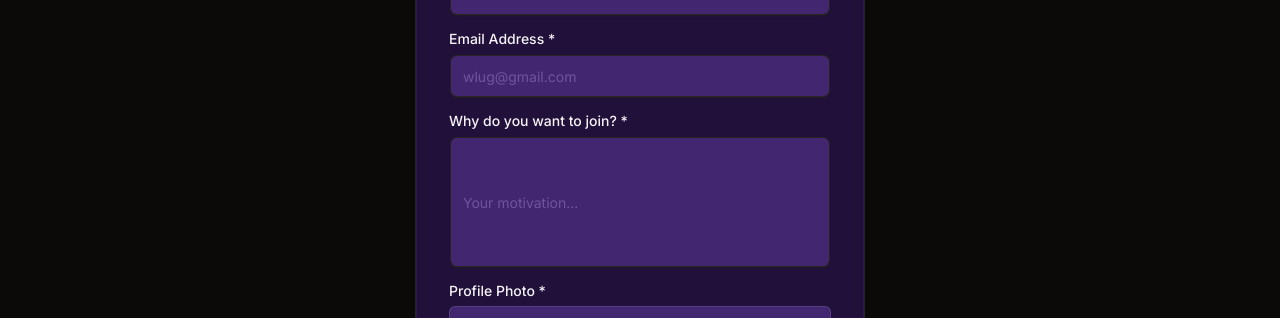
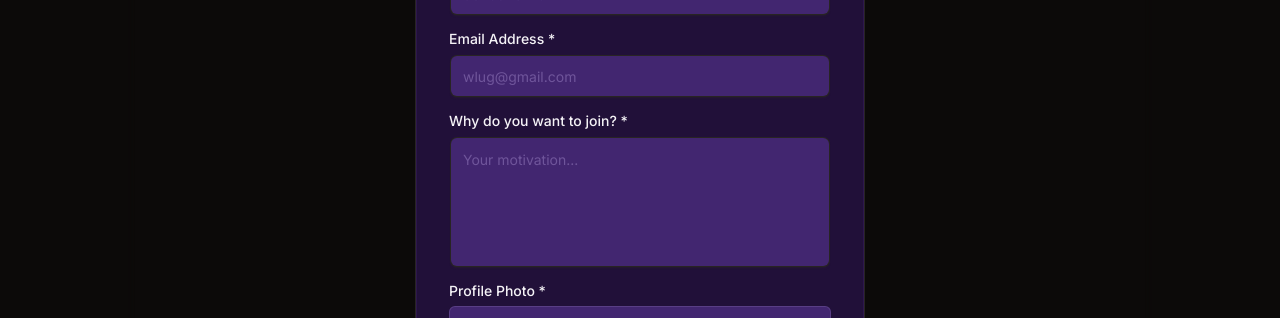
Before and after one commit to avadhutmali/WLUG_Member_Board_2_Hiring, a Next.js app: page / in a window 1280 px wide. Shown: the part 1520-1838 px from the top of the page. Built offline with nearby package versions, Linux system fonts and the light colour scheme.

Commit message:
Fixes suggested

```diff
--- a/src/app/page.tsx
+++ b/src/app/page.tsx
@@ -50,7 +50,7 @@ export default function Home() {
             <div id="home">
               <HeroSection />
             </div>
-            <div id="Register">
+            <div id="register">
               <Page2 />
             </div>
             <Footer/>
--- a/src/components/Footer.tsx
+++ b/src/components/Footer.tsx
@@ -97,17 +97,17 @@ const Footer: React.FC = () => {
         </div>
 
         {/* Navigation Links */}
-        <div className="space-y-2 text-center lg:text-left">
+        <div className="space-y-2 text-center lg:text-left cursor-pointer">
   {[
-            { label: "Home", link: "#home" },
-            { label: "Register", link: "#Register", onClick: handleRegisterClick },
+    { label: "Home", link: "#home", onClick: () => document.getElementById("home")?.scrollIntoView({ behavior: "smooth" }) },
+    { label: "Register", link: "#register", onClick: () => document.getElementById("register")?.scrollIntoView({ behavior: "smooth" }) },
     { label: "About Us", link: "https://www.wcewlug.org/" },
   ].map(({ label, link, onClick }, index) => (
     <React.Fragment key={index}>
       <a
-                href={link}
+        href={link.startsWith("#") ? undefined : link} // Prevents full reload for internal links
         onClick={onClick}
-                target="_blank"
+        target={link.startsWith("#") ? undefined : "_blank"}
         rel="noreferrer"
         className="block hover:underline"
         style={{ color: themeColors.accent }}
@@ -118,6 +118,7 @@ const Footer: React.FC = () => {
     </React.Fragment>
   ))}
 </div>
+
 
         {/* Policy Links */}
         <div className="space-y-0 text-center lg:text-left">
--- a/src/components/RegisterForm.tsx
+++ b/src/components/RegisterForm.tsx
@@ -4,6 +4,7 @@ import { Label } from "./ui/label";
 import { Input } from "./ui/input";
 import { cn } from "@/lib/utils";
 import { IconUpload } from "@tabler/icons-react";
+import { Textarea } from "./ui/textarea";
 
 type FormErrors = {
   fullName?: string;
@@ -281,15 +282,16 @@ export function SignupFormDemo() {
           <Label htmlFor="whyJoinClub" className="text-[#F5F3F7]">
             Why do you want to join? *
           </Label>
-          <Input
-            id="whyJoinClub"
-            name="whyJoinClub"
-            placeholder="Your motivation..."
-            className="bg-[#422670] border-[#8E74B7]/30 text-[#F5F3F7] placeholder:text-[#8E74B7]/60 h-32"
-            disabled={loading}
-          />
+          <Textarea
+  id="whyJoinClub"
+  name="whyJoinClub"
+  placeholder="Your motivation..."
+  className="bg-[#422670] border-[#8E74B7]/30 text-[#F5F3F7] placeholder:text-[#8E74B7]/60 h-32 p-3 text-left resize-none"
+/>
+
           {errors.whyJoinClub && <span className="text-red-400 text-sm">{errors.whyJoinClub}</span>}
         </LabelInputContainer>
+
 
         {/* Photo Upload */}
         <LabelInputContainer className="mb-4">
--- a/src/components/hero-section.tsx
+++ b/src/components/hero-section.tsx
@@ -55,8 +55,11 @@ export function HeroSection() {
                     <h1 className={"text-[5.5vh] md:text-[100px] md:leading-none font-semibold bg-white tracking-tighter bg-[radial-gradient(100%_100%_at_top_left,white,white,rgb(74,32,138,0.7))] bg-clip-text text-transparent text-center"}>Walchand Linux Users&apos; Group</h1>
                     <p className={"text-lg md:text-xl max-w-xl mx-auto text-white/70 mt-10 md:mt-5 text-center"}>Prepare to join a vibrant community of Linux enthusiasts and immerse yourself in the dynamic World of Open Source.</p>
                     <div className={"flex justify-center mt-10 md:mt-5"}>
-                    <a href="#Register">
-                        <button className={"relative py-2 px-3 rounded-lg font-medium text-sm bg-gradient-to-b from-[#190d2e] to-[#4a208a] shadow-[0px_0px_12px_#8c45ff]"}>
+                    <a href="#register">
+                        <button onClick={(e) => {
+            e.preventDefault();
+            document.getElementById("register")?.scrollIntoView({ behavior: "smooth" });
+        }} className={"relative py-2 px-3 rounded-lg font-medium text-sm bg-gradient-to-b from-[#190d2e] to-[#4a208a] shadow-[0px_0px_12px_#8c45ff]"}>
 
                             <div className={"absolute inset-0 rounded-lg"}>
                                 <div className={"absolute inset-0 border rounded-lg border-white/20 [mask-image:linear-gradient(to_bottom,black,transparent)]"}/>
--- /dev/null
+++ b/src/components/ui/textarea.tsx
@@ -0,0 +1,53 @@
+"use client";
+import * as React from "react";
+import { cn } from "@/lib/utils";
+import { useMotionTemplate, useMotionValue, motion } from "motion/react";
+
+export interface TextareaProps
+  extends React.TextareaHTMLAttributes<HTMLTextAreaElement> {}
+
+const Textarea = React.forwardRef<HTMLTextAreaElement, TextareaProps>(
+  ({ className, ...props }, ref) => {
+    const radius = 100;
+    const [visible, setVisible] = React.useState(false);
+
+    let mouseX = useMotionValue(0);
+    let mouseY = useMotionValue(0);
+
+    function handleMouseMove({ currentTarget, clientX, clientY }: any) {
+      let { left, top } = currentTarget.getBoundingClientRect();
+      mouseX.set(clientX - left);
+      mouseY.set(clientY - top);
+    }
+
+    return (
+      <motion.div
+        style={{
+          background: useMotionTemplate`
+            radial-gradient(
+              ${visible ? radius + "px" : "0px"} circle at ${mouseX}px ${mouseY}px,
+              #3b82f6,
+              transparent 80%
+            )
+          `,
+        }}
+        onMouseMove={handleMouseMove}
+        onMouseEnter={() => setVisible(true)}
+        onMouseLeave={() => setVisible(false)}
+        className="group/textarea rounded-lg p-[2px] transition duration-300"
+      >
+        <textarea
+          className={cn(
+            `shadow-input dark:placeholder-text-neutral-600 flex w-full rounded-md border-none bg-gray-50 px-3 py-2 text-sm text-black transition duration-400 group-hover/textarea:shadow-none placeholder:text-neutral-400 focus-visible:ring-[2px] focus-visible:ring-neutral-400 focus-visible:outline-none disabled:cursor-not-allowed disabled:opacity-50 dark:bg-zinc-800 dark:text-white dark:shadow-[0px_0px_1px_1px_#404040] dark:focus-visible:ring-neutral-600 resize-none h-32`,
+            className
+          )}
+          ref={ref}
+          {...props}
+        />
+      </motion.div>
+    );
+  }
+);
+Textarea.displayName = "Textarea";
+
+export { Textarea };
```
Lines whose indentation alone changed are shown as unchanged.
